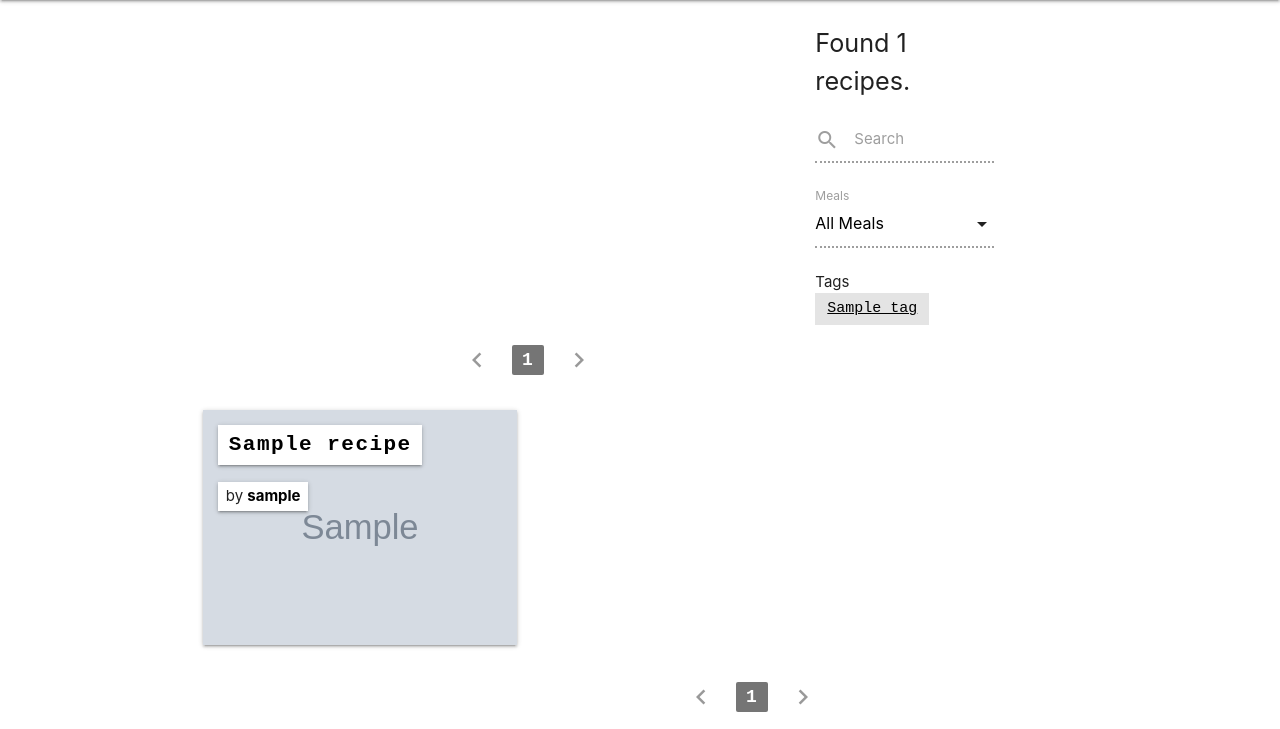
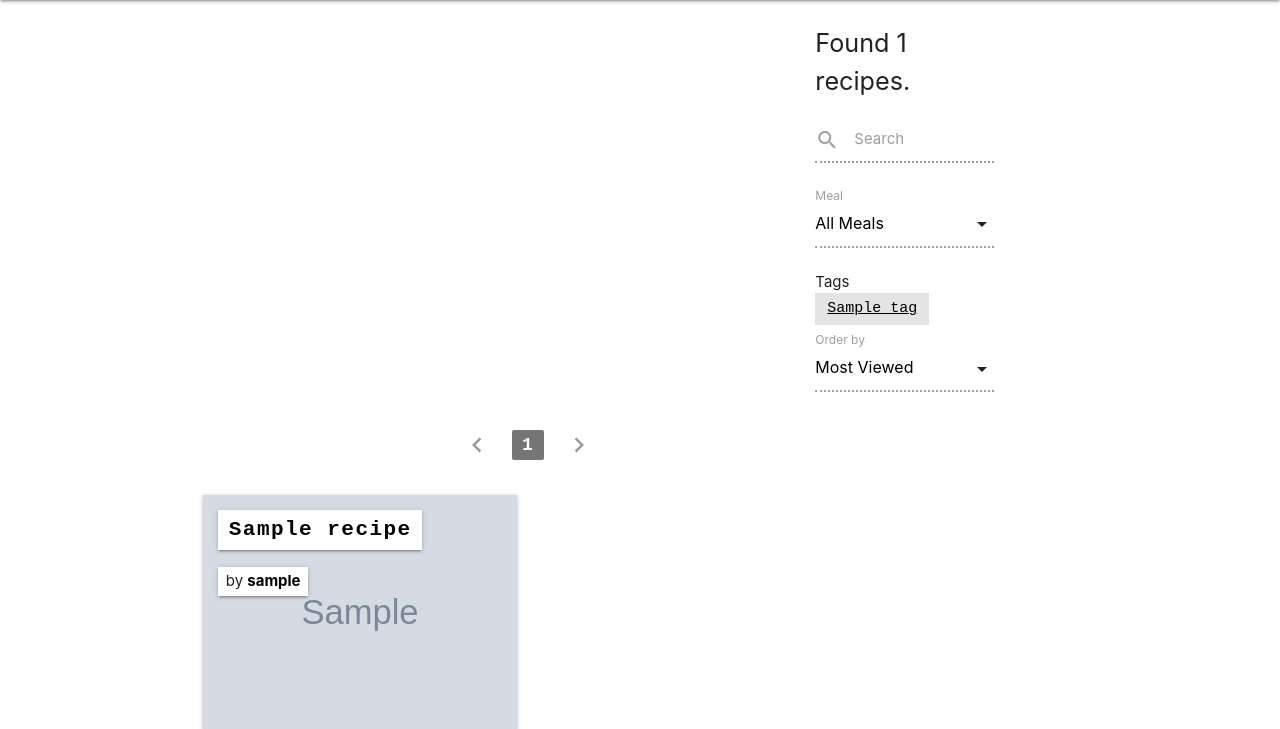
Before and after one commit to ASquirrelsTail/cookbook, a Flask app: page /recipes in a window 1280 px wide. Shown: the part 112-841 px from the top of the page. Run offline with Flask 2, Linux system fonts and the light colour scheme; grey boxes marked "Sample" are stand-in pictures; a database or web service that is not in the repository returns one stand-in record (values such as "Sample title"); some libraries are stand-ins or nearby versions.

Commit message:
Added order by to recipes page. Fixed link to recent recipes in base template.

```diff
--- a/templates/base.html
+++ b/templates/base.html
@@ -40,7 +40,7 @@
             {% if request.path != url_for('index') %}
             <div class="nav-content container">
                 <ul class="tabs">
-                    <li class="tab col s3"><a href="{{ url_for('recipes') }}">Recent Recipes</a></li>
+                    <li class="tab col s3"><a href="{{ url_for('recipes', sort='date') }}">Recent Recipes</a></li>
                     <li class="tab col s3"><a href="{{ url_for('recipes', sort='favourites') }}">Popular Recipes</a></li>
                     <li class="tab col s3"><a href="{{ url_for('about') }}">About Fork.it</a></li>
                     {% if username %}
--- a/templates/recipes.html
+++ b/templates/recipes.html
@@ -30,7 +30,7 @@ Recipes - Fork.it
 	                    {% endif %}
                         {% endfor %}
                     </select>
-                    <label>Meals</label>
+                    <label for="meals">Meal</label>
                 </div>
                 <div class="col s12">
                 	<div>Tags</div>
@@ -40,6 +40,26 @@ Recipes - Fork.it
                         {% endfor %}
                         <input type="hidden" name='tags' id="tags">
                 	</div>
+                </div>
+                <div class="input-field col s12 m6 l12">
+                    <select name="sort" id="sort">
+                    	{% if not current_query['sort'] or current_query['sort'] == 'views' %}
+                        <option value="views" selected>Most Viewed</option>
+                        {% else %}
+                        <option value="views">Most Viewed</option>
+                        {% endif %}
+                        {% if current_query['sort'] == 'date'%}
+                        <option value="date" selected>Most Recent</option>
+                        {% else %}
+                        <option value="date">Most Recent</option>
+                        {% endif %}
+                        {% if current_query['sort'] == 'favourites'%}
+                        <option value="favourites" selected>Most Favourited</option>
+                        {% else %}
+                        <option value="favourites">Most Favourited</option>
+                        {% endif %}
+                    </select>
+                    <label for="sort">Order by</label>
                 </div>
             </form>
         </div>
@@ -71,7 +91,7 @@ Recipes - Fork.it
         });
         {% endif %}
 
-        $('#meals').on('change', function() {
+        $('.input-field select').on('change', function() {
             $('#filters-form').trigger('submit');
         });
 
```
